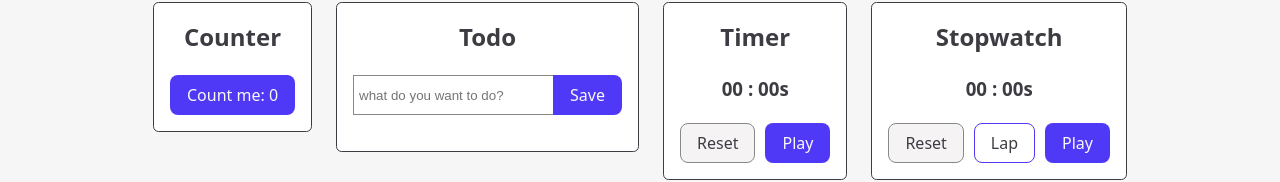
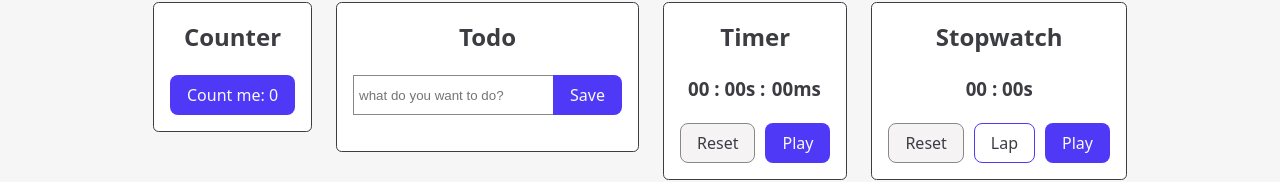
Before and after one commit to Zahinize/react-micro-apps, a React (Vite) app: page / in a window 1280 px wide. Shown: the part 230-412 px from the top of the page. Built offline with nearby package versions, Linux system fonts and the light colour scheme.

Commit message:
[Changes] Timer: Optimized for speed

```diff
--- a/src/Timer.jsx
+++ b/src/Timer.jsx
@@ -1,41 +1,76 @@
-import { useState, useEffect } from "react";
-import { formatTime } from "./utils";
+import { useState, useEffect, useRef } from "react";
+import { formatTime, formatMilliSec } from "./utils";
 
 function Timer() {
+  const [elapsed, setElapsed] = useState(0); // total ms
   const [play, setPlay] = useState(false);
-  const playText = play ? 'Pause' : 'Play';
-  let [timer, setTimer] = useState(0);
-  let [intervalId, setIntervalId] = useState(null);
+
+  const rafRef = useRef(null);
+  const startRef = useRef(null);
+  const offsetRef = useRef(0); // time carried over when paused
 
   useEffect(() => {
     if (!play) {
-      intervalId ? clearInterval(intervalId) : null;
-      setIntervalId(null);
+      cancelAnimationFrame(rafRef.current);
+      rafRef.current = null;
+      startRef.current = null;
       return;
     }
 
-    if (!intervalId && play) {
-      let interval = setInterval(() => {
-        timer = timer + 1;
-        setTimer(timer);
-      }, 1000);
+    const tick = (timestamp) => {
+      if (!startRef.current) {
+        startRef.current = timestamp; // first frame baseline
+      }
 
-      setIntervalId(interval);
-    }
-  }, [play, intervalId]);
+      const diff = timestamp - startRef.current + offsetRef.current;
+      setElapsed(diff);
+
+      rafRef.current = requestAnimationFrame(tick);
+    };
+
+    rafRef.current = requestAnimationFrame(tick);
+
+    return () => cancelAnimationFrame(rafRef.current);
+  }, [play]);
 
   function handleResetBtnClick() {
     setPlay(false);
-    setTimer(0);
+    setElapsed(0);
+    offsetRef.current = 0;
+    startRef.current = null;
   }
+
+  function handleTogglePlay() {
+    if (play) {
+      // Pause
+      setPlay(false);
+      offsetRef.current = elapsed; // keep current time
+    } else {
+      // Resume
+      setPlay(true);
+    }
+  }
+
+  const seconds = Math.floor(elapsed / 1000);
+  const millisec = elapsed % 1000;
 
   return (
     <>
-      <h3 className="mb-20">{formatTime(timer)}</h3>
-      <button className="alert mr-10" onClick={handleResetBtnClick}>Reset</button>
-      <button onClick={() => setPlay(!play)}>{playText}</button>
+      <h3 className="mb-20">
+        <span>{formatTime(seconds)}</span>
+        <span> : </span>
+        <span style={{ width: "52px", display: "inline-block" }}>
+          {formatMilliSec(millisec)}ms
+        </span>
+      </h3>
+      <button className="alert mr-10" onClick={handleResetBtnClick}>
+        Reset
+      </button>
+      <button onClick={handleTogglePlay}>
+        {play ? "Pause" : "Play"}
+      </button>
     </>
-  )
+  );
 }
 
 export default Timer;
--- a/src/utils.js
+++ b/src/utils.js
@@ -1,17 +1,14 @@
-const padTime = (time) => {
-    const result = time < 10 ? `0${time}` : String(time);
-    return result;
-};
+const padTime = (time) => time < 10 ? `0${time}` : String(time);
+const formatMilliSec = (ms) => padTime(String(ms).substring(0, 2));
 
 const formatTime = (sec) => {
   sec = Number(sec);
   let mins = Math.floor(sec/60);
   mins = mins ? `${mins}m` : padTime(mins);
   let seconds = padTime(sec%60) + 's';
-  const result = `${mins} : ${seconds}`;
 
-  return result;
-}
+  return `${mins} : ${seconds}`;
+};
 
 const setMinMaxItems = (arr) => {
   if (arr.length < 2) return arr;
@@ -25,6 +22,6 @@ const setMinMaxItems = (arr) => {
   minItem.isMin = true;
   maxItem.isMax = true;
   return arr;
-}
+};
 
-export { formatTime, setMinMaxItems }
+export { formatTime, formatMilliSec, setMinMaxItems }
```
